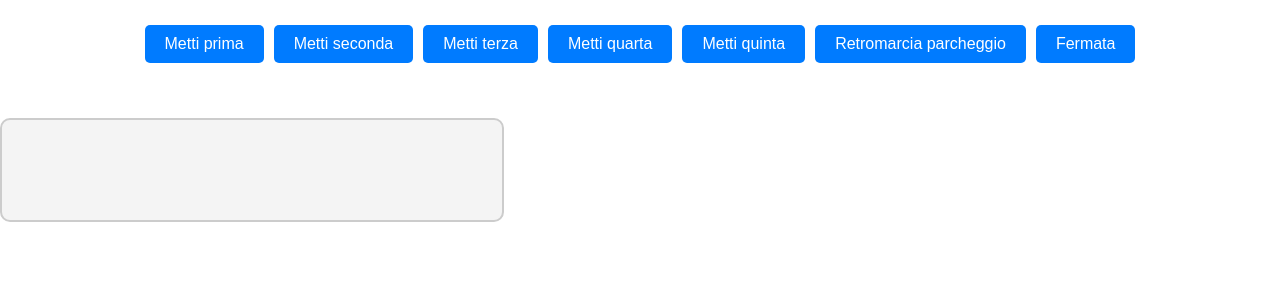
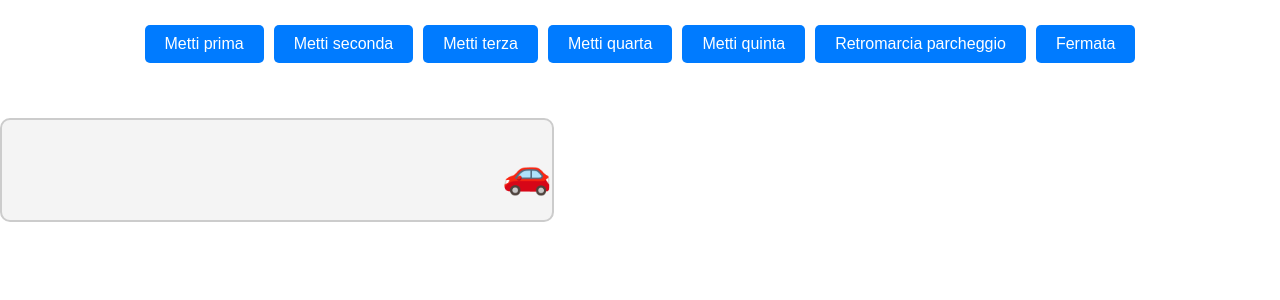
Before and after one commit to Toniguest/fuck_silent_regime, a React (Create React App) app in the folder ivan-guida/: page / in a window 1280 px wide. Shown: the top 300 px of the page. Built offline with nearby package versions, Linux system fonts and the light colour scheme.

Commit message:
contenitore più largo

```diff
--- a/ivan-guida/src/App.css
+++ b/ivan-guida/src/App.css
@@ -24,7 +24,7 @@ button:hover {
 
 .road {
   margin-top: 50px;
-  width: 500px; /* Larghezza del contenitore */
+  width: 550px; /* Larghezza del contenitore */
   height: 100px; /* Altezza del contenitore */
   position: relative;
   background-color: #f4f4f4;
```
